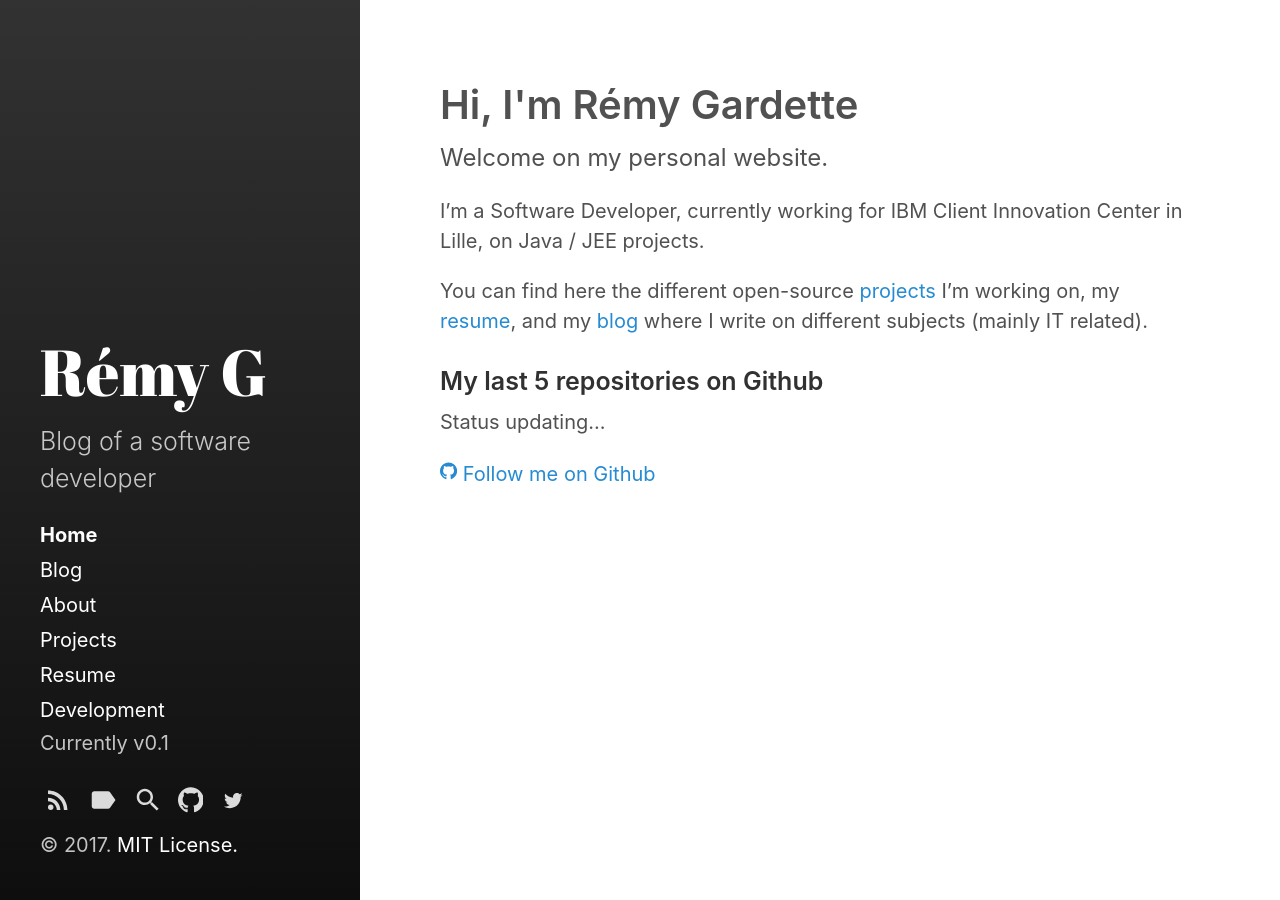
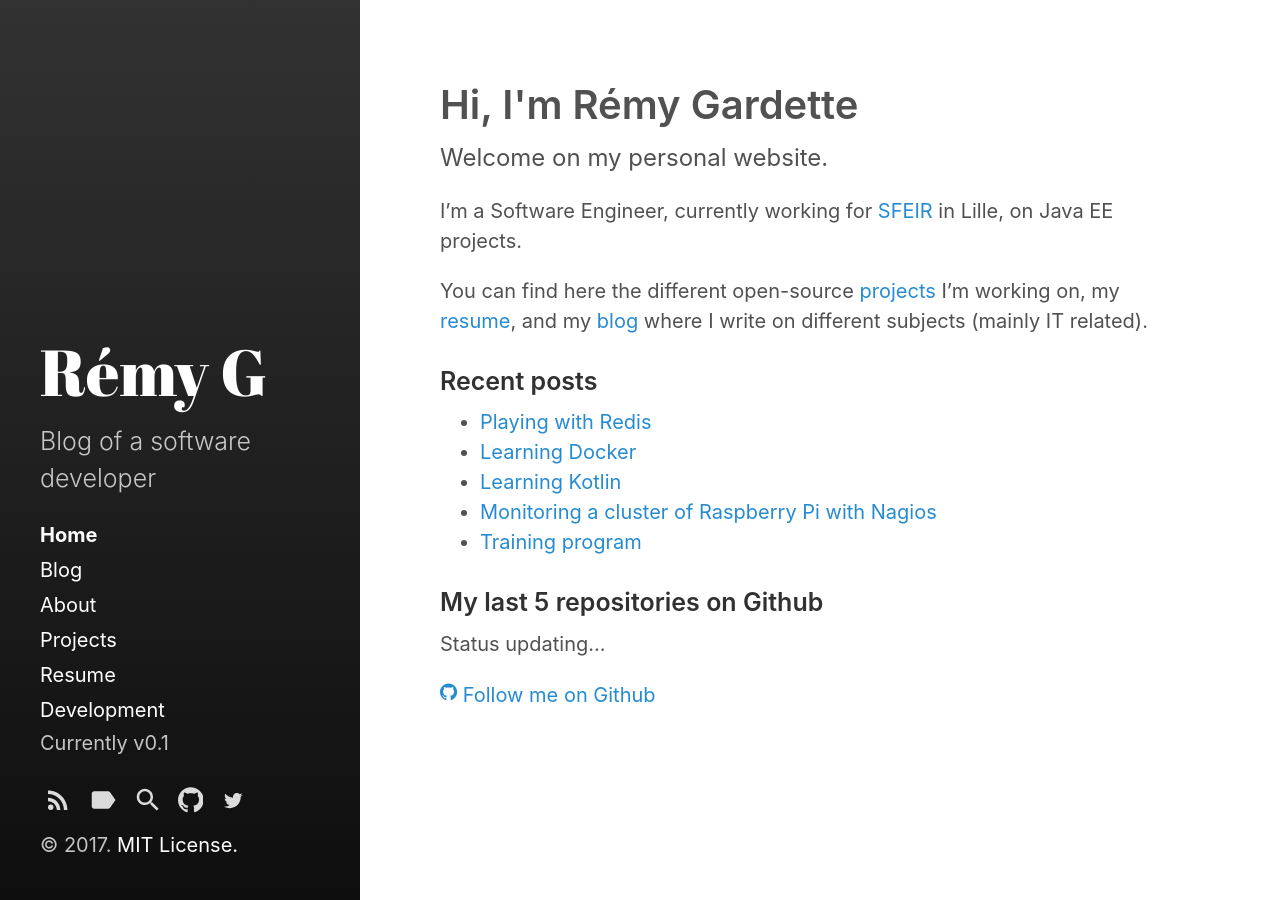
Before and after one commit to RemyG/remyg.ovh, a Jekyll site: the page built from site/index.md, in a window 1280 px wide. Built offline with Jekyll 4.4.1, drawn with Linux system fonts in a browser that asks for light colours; comment, search, counter and statistics services are not loaded.

Commit message:
Display last posts on front page

```diff
--- /dev/null
+++ b/site/_includes/last-posts.html
@@ -0,0 +1,8 @@
+<section>
+	<h3>Recent posts</h3>
+	<ul>
+		{% for post in site.posts limit:5 %}
+		<li><a href="{{ post.url }}">{{ post.title }}</a></li>
+		{% endfor %}
+	</ul>
+</section>
--- a/site/index.md
+++ b/site/index.md
@@ -7,8 +7,10 @@ js: [jquery]
 
 <p><big>Welcome on my personal website.</big></p>
 
-I'm a Software Developer, currently working for IBM Client Innovation Center in Lille, on Java / JEE projects.
+I'm a Software Engineer, currently working for [SFEIR](https://www.sfeir.com/) in Lille, on Java EE projects.
 
 You can find here the different open-source [projects](projects) I'm working on, my [resume](resume), and my [blog](blog) where I write on different subjects (mainly IT related).
 
+{% include last-posts.html %}
+
 {% include github.html %}
```
